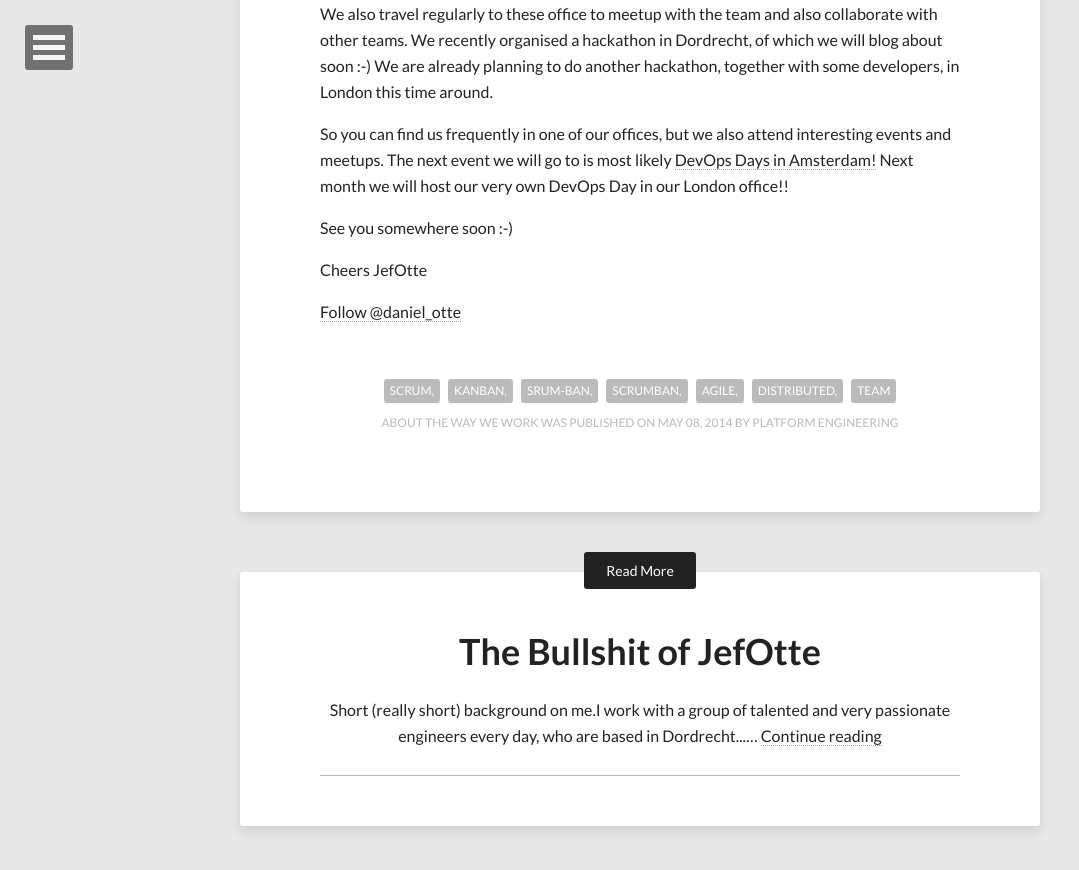
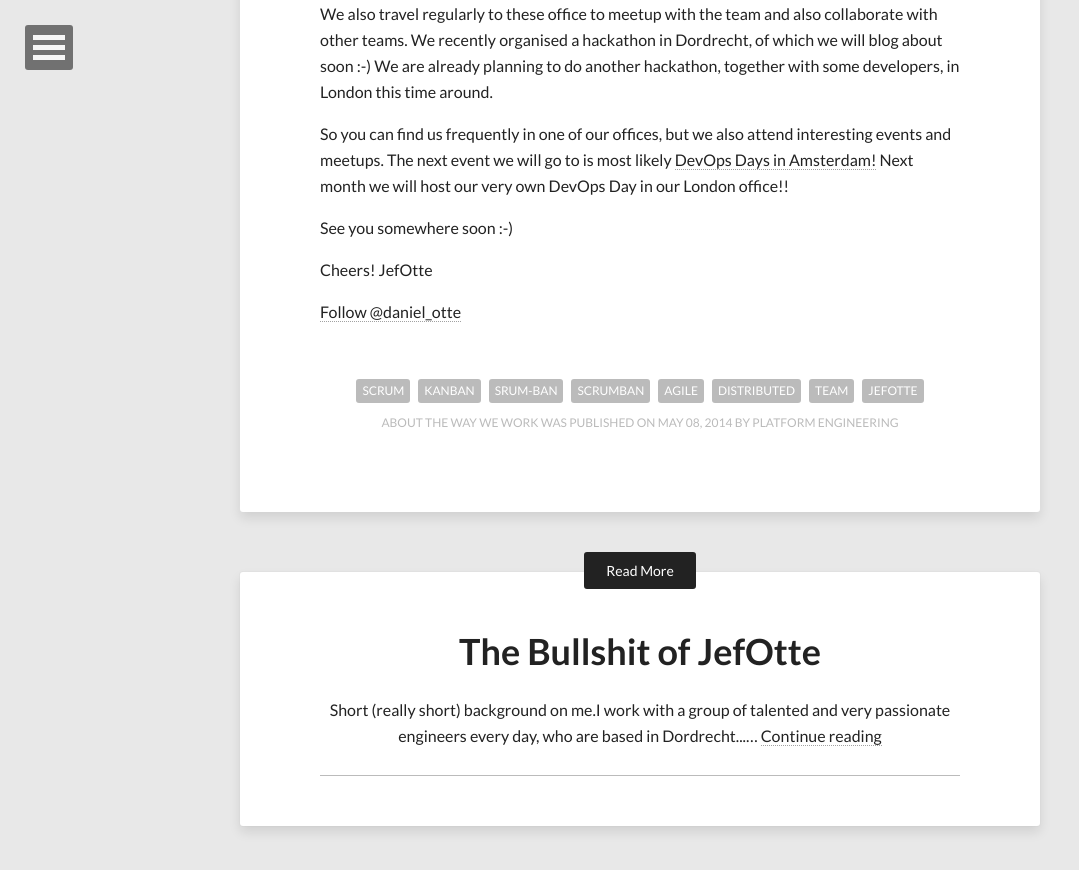
Before and after one commit to keymon/springerpe.github.io, a Jekyll site: the page built from _posts/2014-05-10-how-we-work.md, in a window 1280 px wide and 900 px high, scrolled down 2870 px. Shown: the top 870 px of the window, without its empty margins (0-1079 px from the left). Built offline with Jekyll 4.4.1, drawn with Linux system fonts in a browser that asks for light colours; nearby versions of some CDN libraries; comment, search, counter and statistics services are not loaded.

Commit message:
signed posts and update author

```diff
--- a/_posts/2014-05-10-how-we-work.md
+++ b/_posts/2014-05-10-how-we-work.md
@@ -7,7 +7,7 @@ layout: post
 image:
   feature: trello-banner.png
 published: true
-tags: scrum, kanban, srum-ban, scrumban, agile, distributed, team
+tags: scrum kanban srum-ban scrumban agile distributed team JefOtte
 ---
 
 Well...
@@ -65,7 +65,8 @@ So you can find us frequently in one of our offices, but we also attend interest
 
 See you somewhere soon :-)
 
-Cheers JefOtte
+Cheers!
+JefOtte
 
 <a href="https://twitter.com/daniel_otte" class="twitter-follow-button" data-show-count="false" data-size="large">Follow @daniel_otte</a>
 <script>!function(d,s,id){var js,fjs=d.getElementsByTagName(s)[0],p=/^http:/.test(d.location)?'http':'https';if(!d.getElementById(id)){js=d.createElement(s);js.id=id;js.src=p+'://platform.twitter.com/widgets.js';fjs.parentNode.insertBefore(js,fjs);}}(document, 'script', 'twitter-wjs');</script>
```
Also changed, not shown: _posts/2014-05-15-bullshit-of-jefotte.md (+2 -2 lines).
